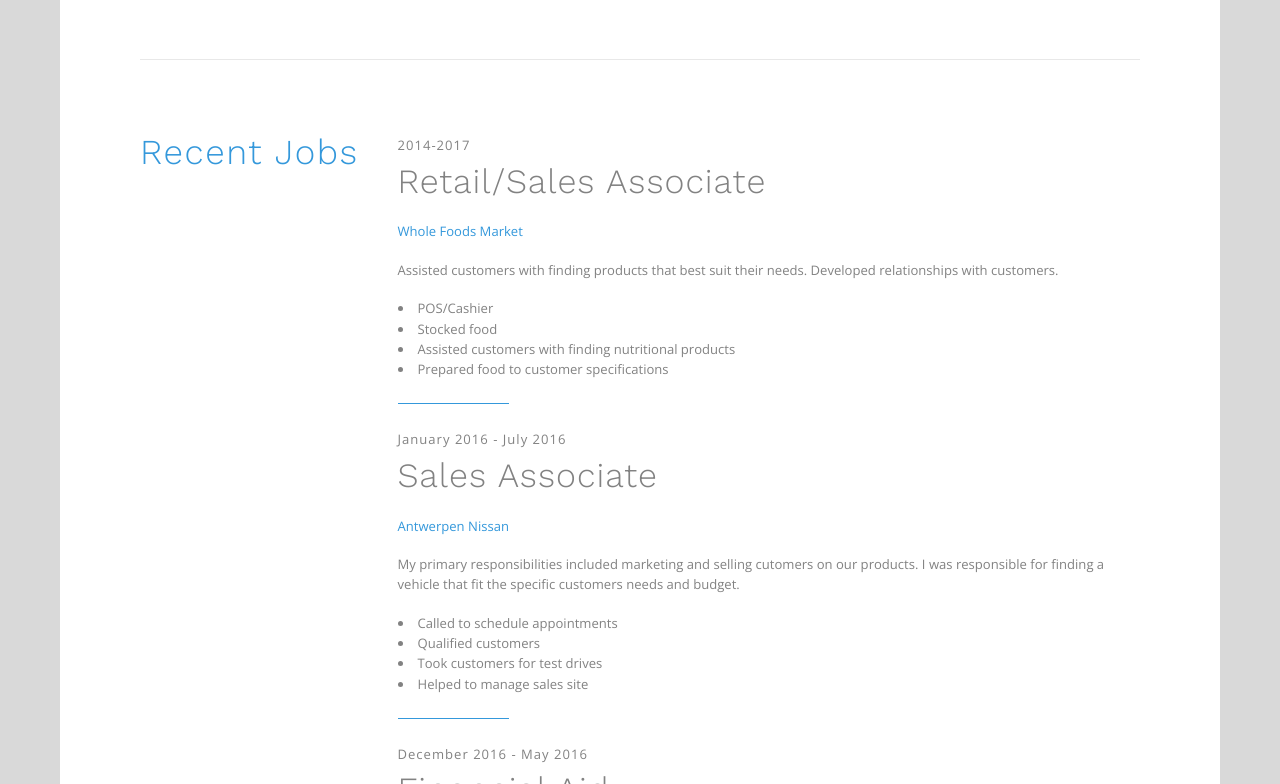
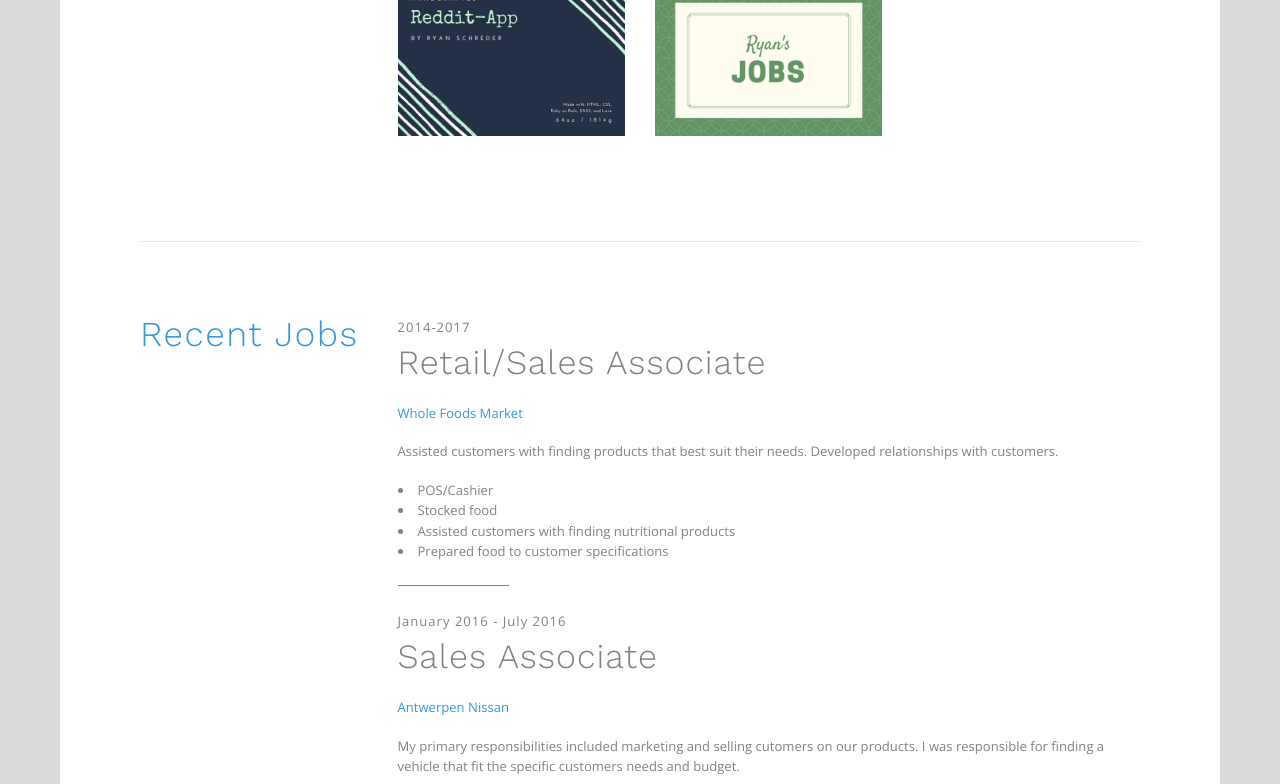
Before and after one commit to rschre3385/resume_app, a plain HTML site: page index.html in a window 1280 px wide. Shown: the part 1695-2479 px from the top of the page. Drawn offline with nearby package versions, Linux system fonts and the light colour scheme; some packages are replaced by stand-ins of ours.

Commit message:
added reddit and jobs

```diff
--- a/index.html
+++ b/index.html
@@ -164,7 +164,7 @@
                         <div class="row" id="stp-projects">
                             <!-- project -->
                             <!-- project -->
-                            <div class="col-lg-4 col-md-4 col-sm-6 col-xs-12 stp-project two four">
+                            <div class="col-lg-4 col-md-4 col-sm-6 col-xs-12 stp-project one four">
                                 <figure class="stp-project-detals">
                                     <img src="images/M-App.png" class="img-responsive" alt="project">
                                     <figcaption class="stp-project-overlay">
@@ -174,7 +174,7 @@
                             </div>
                             <!-- project -->
                             <!-- project -->
-                            <div class="col-lg-4 col-md-4 col-sm-6 col-xs-12 stp-project three five">
+                            <div class="col-lg-4 col-md-4 col-sm-6 col-xs-12 stp-project two three">
                                 <figure class="stp-project-detals">
                                     <img src="images/Brindille.png" class="img-responsive" alt="project">
                                     <figcaption class="stp-project-overlay">
@@ -183,12 +183,28 @@
                                 </figure>
                             </div>
                             <!-- project -->
-                            <div class="col-lg-4 col-md-4 col-sm-6 col-xs-12 stp-project three five">
+                            <div class="col-lg-4 col-md-4 col-sm-6 col-xs-12 stp-project two five">
                               <figure class="stp-project-detals">
                                 <img src="images/todo.png" class="img-responsive" alt="project">
                                   <figcaption class="stp-project-overlay">
                                     <a href="https://rschre3383-practice-todo-app.herokuapp.com/" title="project url"><i class="fa fa-heart-o" aria-hidden="true"></i></a>
                                   </figcaption>
+                              </figure>
+                            </div>
+                            <div class="col-lg-4 col-md-4 col-sm-6 col-xs-12 stp-project three five">
+                              <figure class="stp-project-detals">
+                                <img src="images/Reddit-App.png" class="img-responsive" alt="project">
+                                  <figcaption class="stp-project-overlay">
+                                    <a href="https://rschre3383-practice-todo-app.herokuapp.com/" title="project url"><i class="fa fa-heart-o" aria-hidden="true"></i></a>
+                                  </figcaption>
+                              </figure>
+                            </div>
+                            <div class="col-lg-4 col-md-4 col-sm-6 col-xs-12 stp-project four five">
+                              <figure class="stp-project-detals">
+                                <img src="images/jobs_board.png" class="img-responsive" alt="project">
+                                <figcaption class="stp-project-overlay">
+                                  <a href="https://rschre335-jobs-board.herokuapp.com/" title="project url"><i class="fa fa-heart-o" aria-hidden="true"></i></a>
+                                </figcaption>
                               </figure>
                             </div>
                         </div>
```
Also changed, not shown: images/Reddit-App.png (added), images/jobs_board.png (added).
